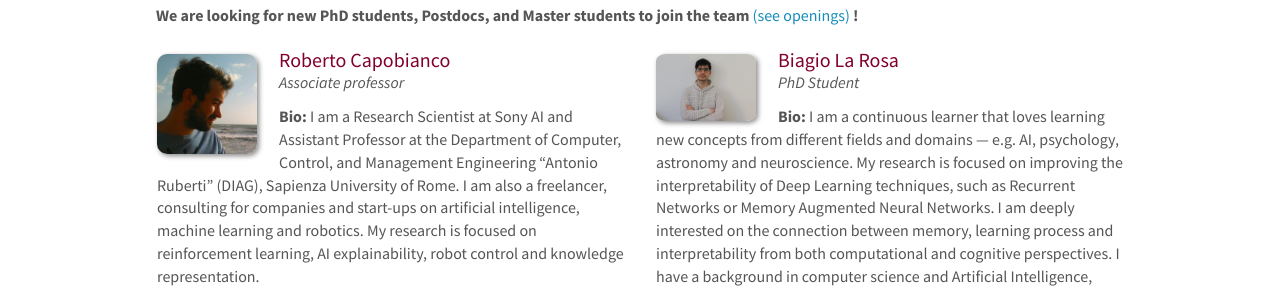
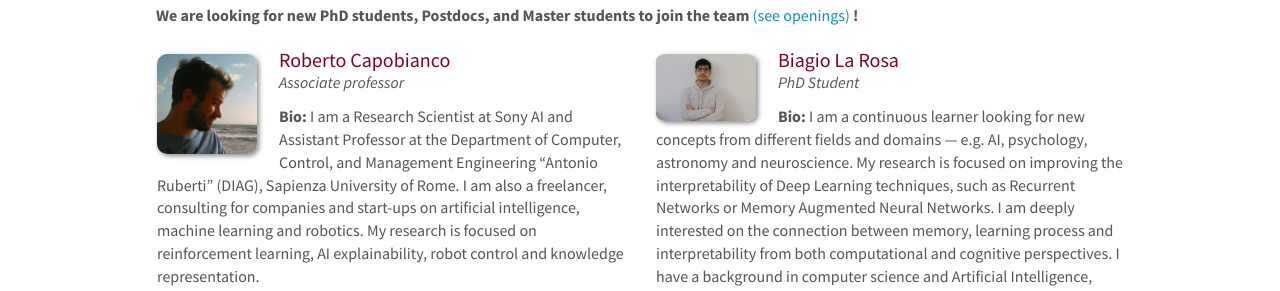
Before and after one commit to KRLGroup/krlgroup.github.io, a Jekyll site: the page built from _pages/team.md, in a window 1280 px wide and 900 px high. Shown: the part 136-427 px from the top of the window. Built offline with Jekyll 4.4.1, drawn with Linux system fonts in a browser that asks for light colours; nearby versions of some CDN libraries; some of the changed text lies outside the part shown.

Commit message:
fixed bio La Rosa

```diff
--- a/_data/members.yml
+++ b/_data/members.yml
@@ -9,7 +9,7 @@
 - name: Biagio La Rosa
   photo: larosa.jpg
   info: PhD Student
-  bio: I am a continuous learner that loves learning new concepts from different fields and domains — e.g. AI, psychology, astronomy and neuroscience. My research is focused on improving the interpretability of Deep Learning techniques, such as Recurrent Networks or Memory Augmented Neural Networks. I am deeply interested on the connection between memory, learning process and interpretability from both computational and cognitive perspectives. I have a background in computer science and Artificial Intelligence, having a M. Sc. degree in "Artificial Intelligence and Robotics" and a B. Sc. in "Computer Science", both from the Sapienza University.
+  bio: I am a continuous learner looking for new concepts from different fields and domains — e.g. AI, psychology, astronomy and neuroscience. My research is focused on improving the interpretability of Deep Learning techniques, such as Recurrent Networks or Memory Augmented Neural Networks. I am deeply interested on the connection between memory, learning process and interpretability from both computational and cognitive perspectives. I have a background in computer science and Artificial Intelligence, having a M. Sc. degree in "Artificial Intelligence and Robotics" and a B. Sc. in "Computer Science", both from the Sapienza University.
   webpage: https://biagiomattialarosa.github.io/
   github:
   linkedin: larosabiagio
```
